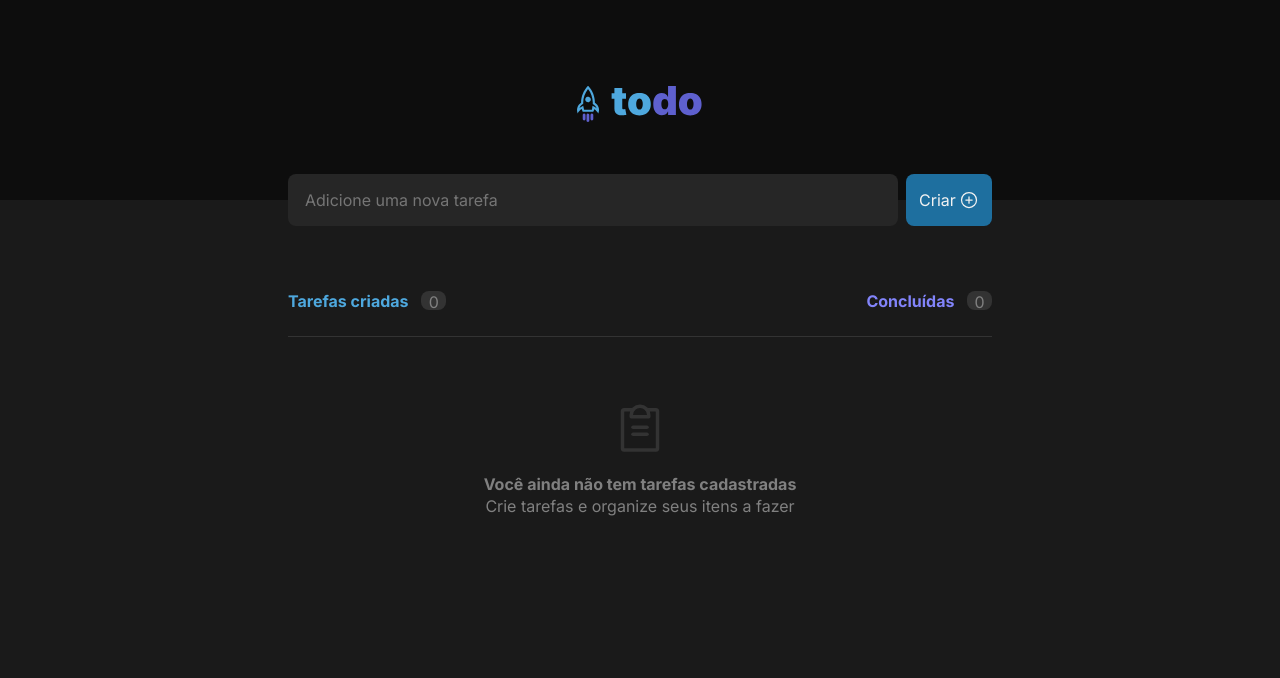
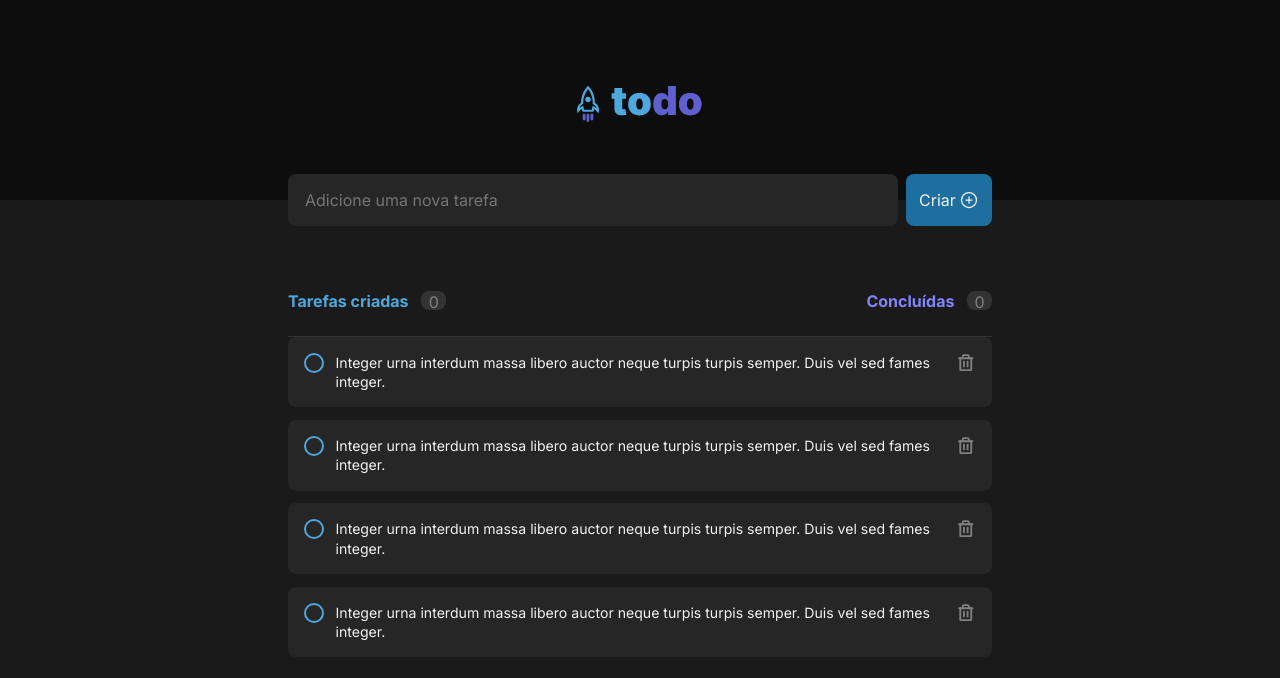
Before and after one commit to HenriquePereiraa/Todo-List, a React (Vite) app: page / in a window 1280 px wide. Shown: the top 678 px of the page. Built offline with nearby package versions, Linux system fonts and the light colour scheme.

Commit message:
todo - whole component design created

```diff
--- /dev/null
+++ b/src/components/Main/Todo/Todo.module.css
@@ -0,0 +1,78 @@
+.todoContainer {
+  display: flex;
+  justify-content: space-between;
+  align-items: flex-start;
+  gap: 0.8rem;
+  margin-bottom: 0.8rem;
+  padding: 1rem;
+  background-color: var(--gray500);
+  border-radius: 8px;
+}
+
+.task{
+  color: var(--gray100);
+  font-size: 0.88rem;
+  line-height: 1.2rem;
+}
+
+.todoChecked {
+  text-decoration: line-through;
+  color: var(--gray300);
+}
+
+.todoContainer > svg {
+  font-size: 1.3rem;
+  color: var(--gray300);
+  cursor: pointer;
+}
+
+.roundCheckbox {
+  position: relative;
+  display: inline-block;
+  width: 20px;
+  height: 20px;
+  cursor: pointer;
+}
+
+.roundCheckbox input[type="checkbox"] {
+  position: absolute;
+  opacity: 0;
+  cursor: pointer;
+}
+
+.checkmark {
+  position: absolute;
+  top: 0;
+  left: 0;
+  height: 20px;
+  width: 20px;
+  background-color: transparent;
+  border-radius: 50%;
+  border: 2px solid #ccc;
+  border-color: var(--blue);
+}
+
+.roundCheckbox input[type="checkbox"]:checked + .checkmark {
+  background-color: var(--purple);
+  border-color: var(--purple);
+}
+
+.checkmark::before {
+  content: "";
+  position: absolute;
+  display: none;
+}
+
+.roundCheckbox input[type="checkbox"]:checked + .checkmark::before {
+  display: block;
+}
+
+.roundCheckbox input[type="checkbox"]:checked + .checkmark::before {
+  left: 6px;
+  top: 3px;
+  width: 3px;
+  height: 7px;
+  border: solid var(--gray100);
+  border-width: 0 2px 2px 0;
+  transform: rotate(40deg);
+}
--- /dev/null
+++ b/src/components/Main/Todo/index.tsx
@@ -0,0 +1,18 @@
+import { Trash } from "phosphor-react";
+import styles from "./Todo.module.css";
+
+export function Todo() {
+  return (
+    <div className={styles.todoContainer}>
+      <label className={styles.roundCheckbox}>
+        <input type="checkbox" />
+        <span className={styles.checkmark}></span>
+      </label>
+      <p className={styles.task}>
+        Integer urna interdum massa libero auctor neque turpis turpis semper.
+        Duis vel sed fames integer.
+      </p>
+      <Trash weight="bold" />
+    </div>
+  );
+}
--- a/src/components/Main/index.tsx
+++ b/src/components/Main/index.tsx
@@ -1,5 +1,6 @@
 import styles from "./Main.module.css";
 import { ClipboardText, PlusCircle } from "phosphor-react";
+import { Todo } from "./Todo";
 
 export function Main() {
   return (
@@ -25,11 +26,16 @@ export function Main() {
 
         <div className={styles.line}></div>
 
-        <div className={styles.emptyList}>
+        {/* <div className={styles.emptyList}>
           <ClipboardText size={56} />
           <strong>Você ainda não tem tarefas cadastradas </strong>
           <span> Crie tarefas e organize seus itens a fazer</span>
-        </div>
+        </div> */}
+
+        <Todo/>
+        <Todo/>
+        <Todo/>
+        <Todo/>
       </div>
     </div>
   );
```
